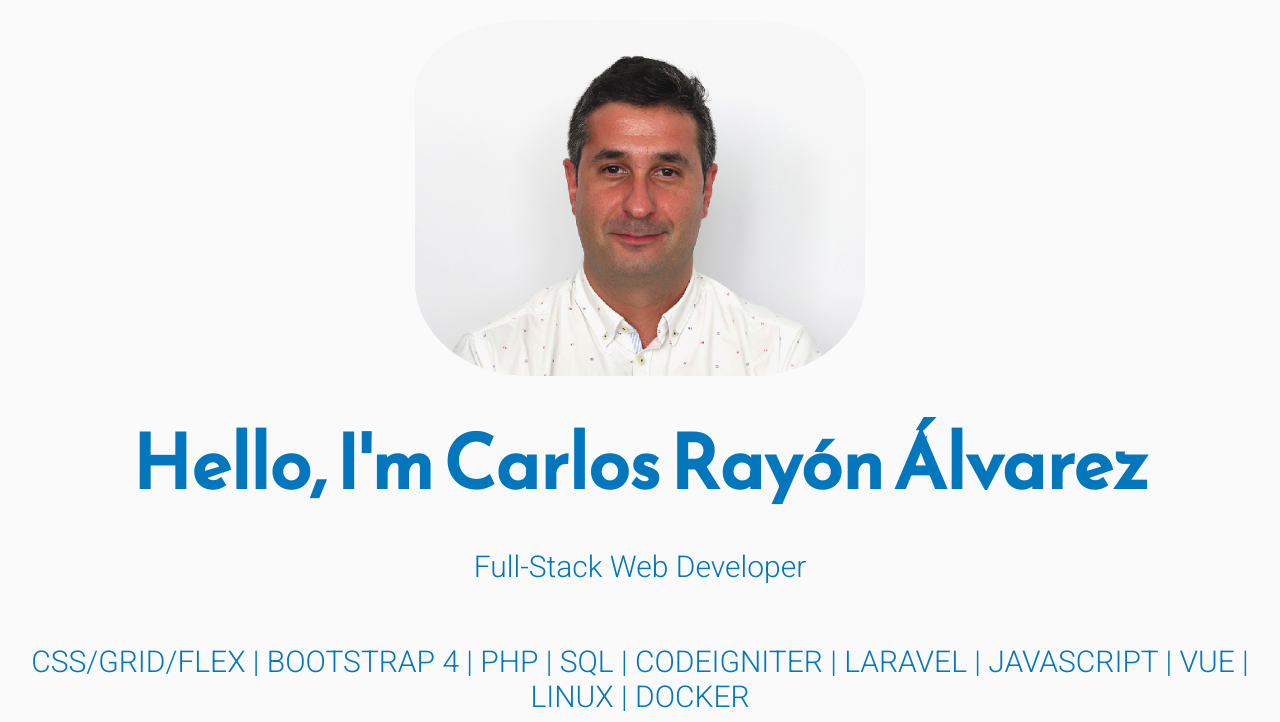
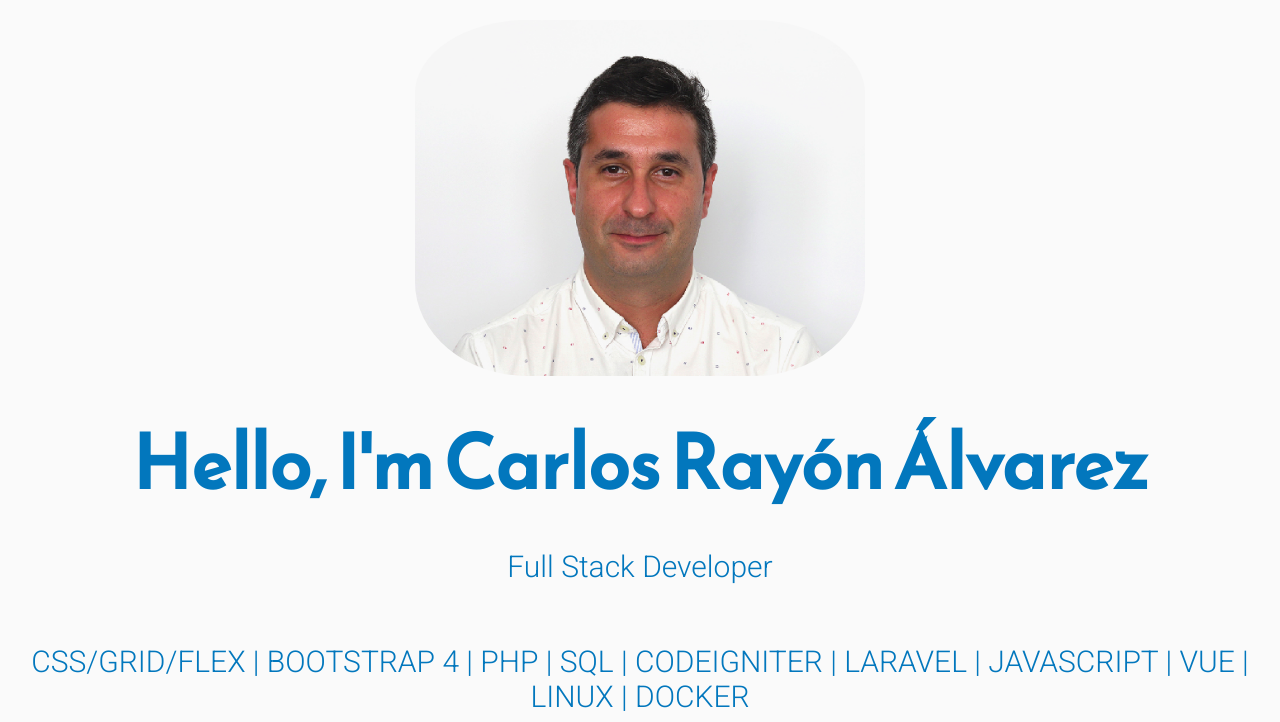
Before and after one commit to CarlosRayon/CarlosRayon.github.io, a plain HTML site: page index.html in a window 1280 px wide. Shown: the top 722 px of the page. Drawn offline with Linux system fonts and the light colour scheme.

Commit message:
Add favicon

```diff
--- a/index.html
+++ b/index.html
@@ -5,10 +5,9 @@
 		<meta http-equiv="X-UA-Compatible" content="IE=edge" />
 		<meta name="viewport" content="width=device-width, initial-scale=1.0" />
 
-		<title>Carlos Rayón Álvarez | Full-Stack Web Developer</title>
+		<title>Carlos Rayón Álvarez | Full Stack Developer</title>
 
-		<link rel="icon" href="favicon.ico" type="image/png" />
-
+		<link rel="icon" type="image/png" href="resources/favicon.jpg">
 		<link href="https://fonts.googleapis.com/css?family=Reem+Kufi|Roboto:300" rel="stylesheet" />
 		<link href="https://use.fontawesome.com/releases/v5.12.0/css/all.css" rel="stylesheet" />
 		<link rel="stylesheet" href="css/reset.css" />
@@ -21,7 +20,7 @@
 			</div>
 			<div class="intro">Hello, I'm Carlos Rayón Álvarez</div>
 
-			<div class="tagline">Full-Stack Web Developer</div>
+			<div class="tagline">Full Stack Developer</div>
 			<div class="tagline">
 				<span class="span-tag fade-in-1">CSS/GRID/FLEX</span> | <span class="span-tag fade-in-2">BOOTSTRAP 4</span> |
 				<span class="span-tag fade-in-3">PHP</span> | <span class="span-tag fade-in-4">SQL</span> |
```
Also changed, not shown: resources/favicon.jpg (added).
